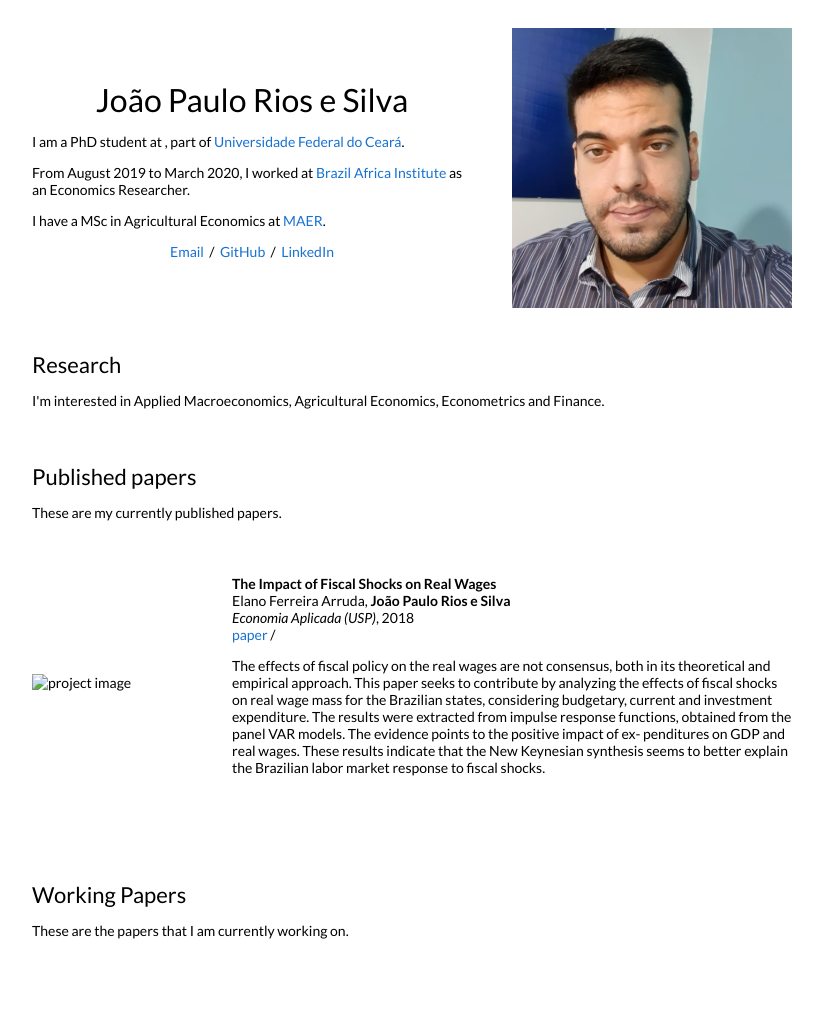
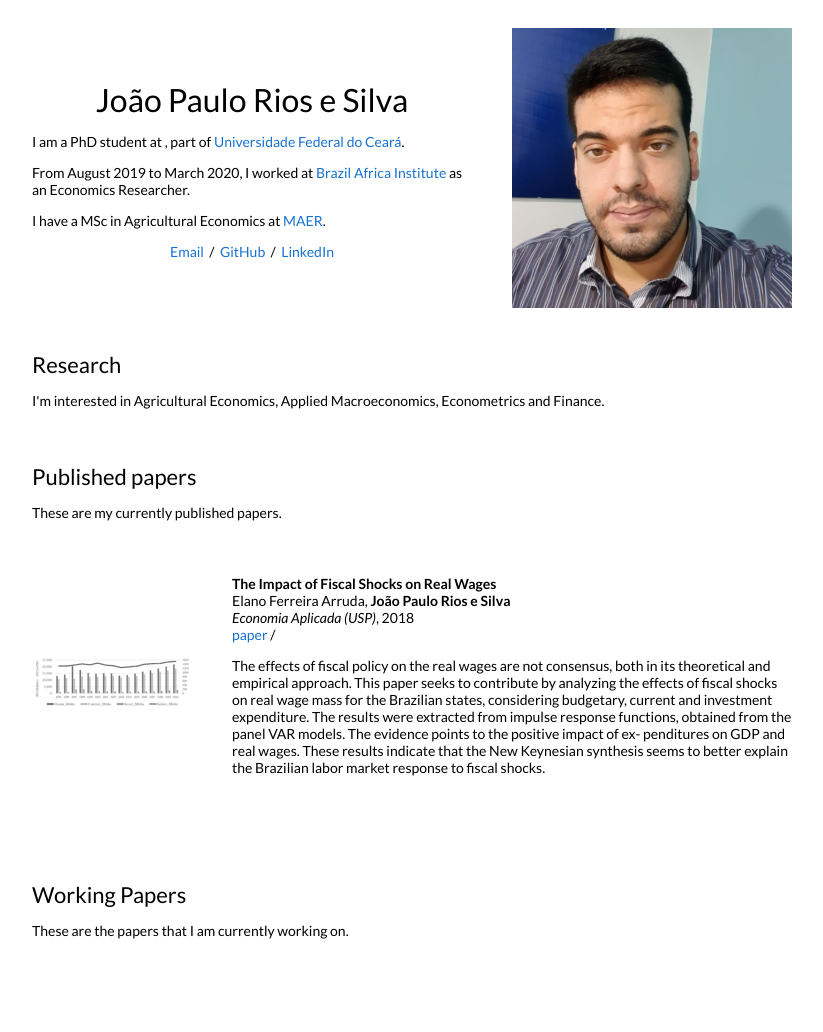
Before and after one commit to jprios/jprios, a Jekyll site: the page built from _posts/2019-06-02-venue.markdown, in a window 1280 px wide. Shown: the whole page, without its empty margins (228-1051 px from the left). Built offline with Jekyll 4.4.1, drawn with Linux system fonts in a browser that asks for light colours.

```diff
--- a/_layouts/default.html
+++ b/_layouts/default.html
@@ -56,7 +56,7 @@
             <td style="padding:2.5%;width:100%;vertical-align:middle">
               <h2>Research</h2>
               <p>
-                I'm interested in Applied Macroeconomics, Agricultural Economics, Econometrics and Finance.
+                I'm interested in Agricultural Economics, Applied Macroeconomics, Econometrics and Finance.
               </p>
             </td>
           </tr>
```
Also changed, not shown: tn/images/fiscal-shock-real-wages-thumb.png (added), 1 other file.
